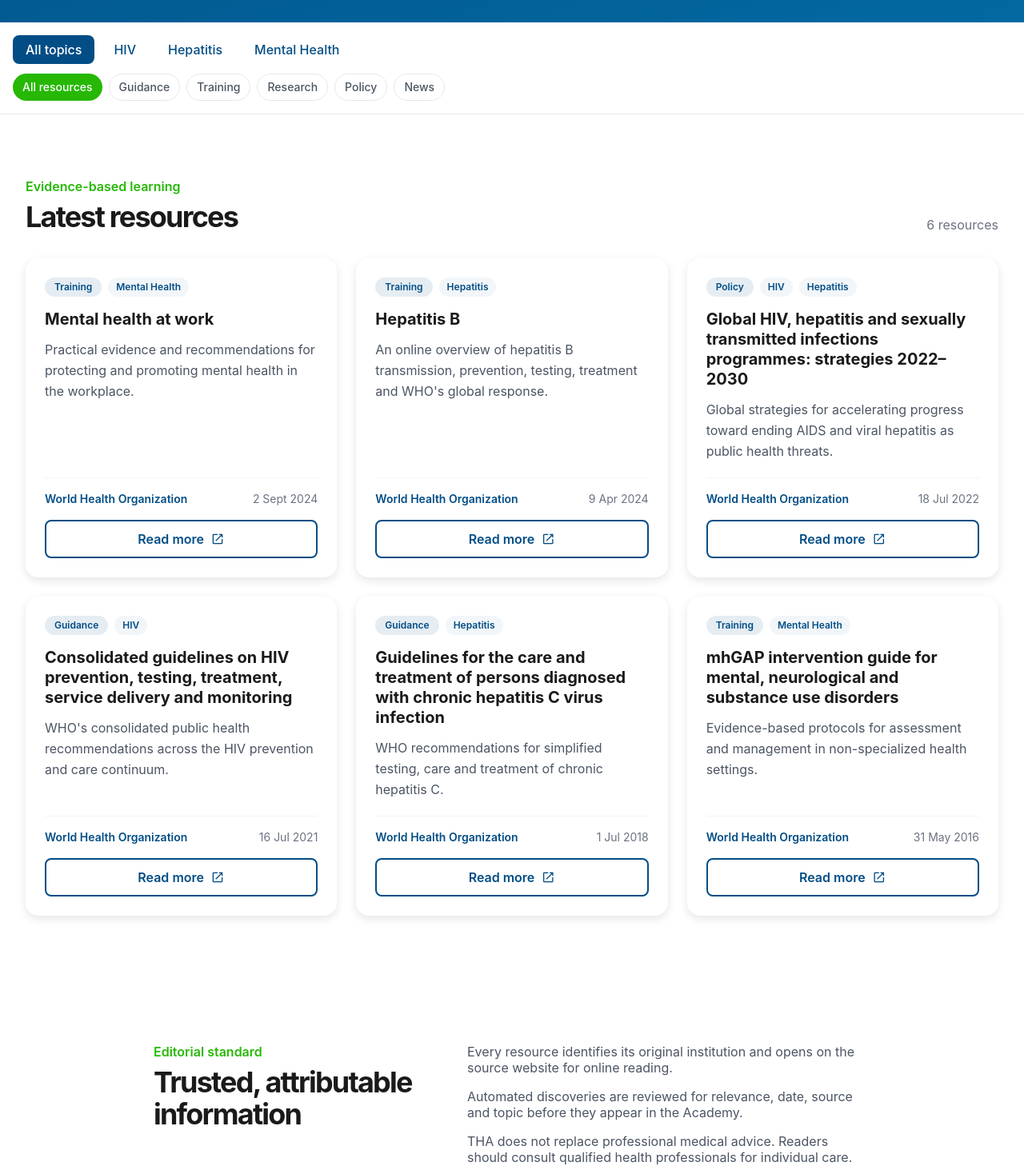
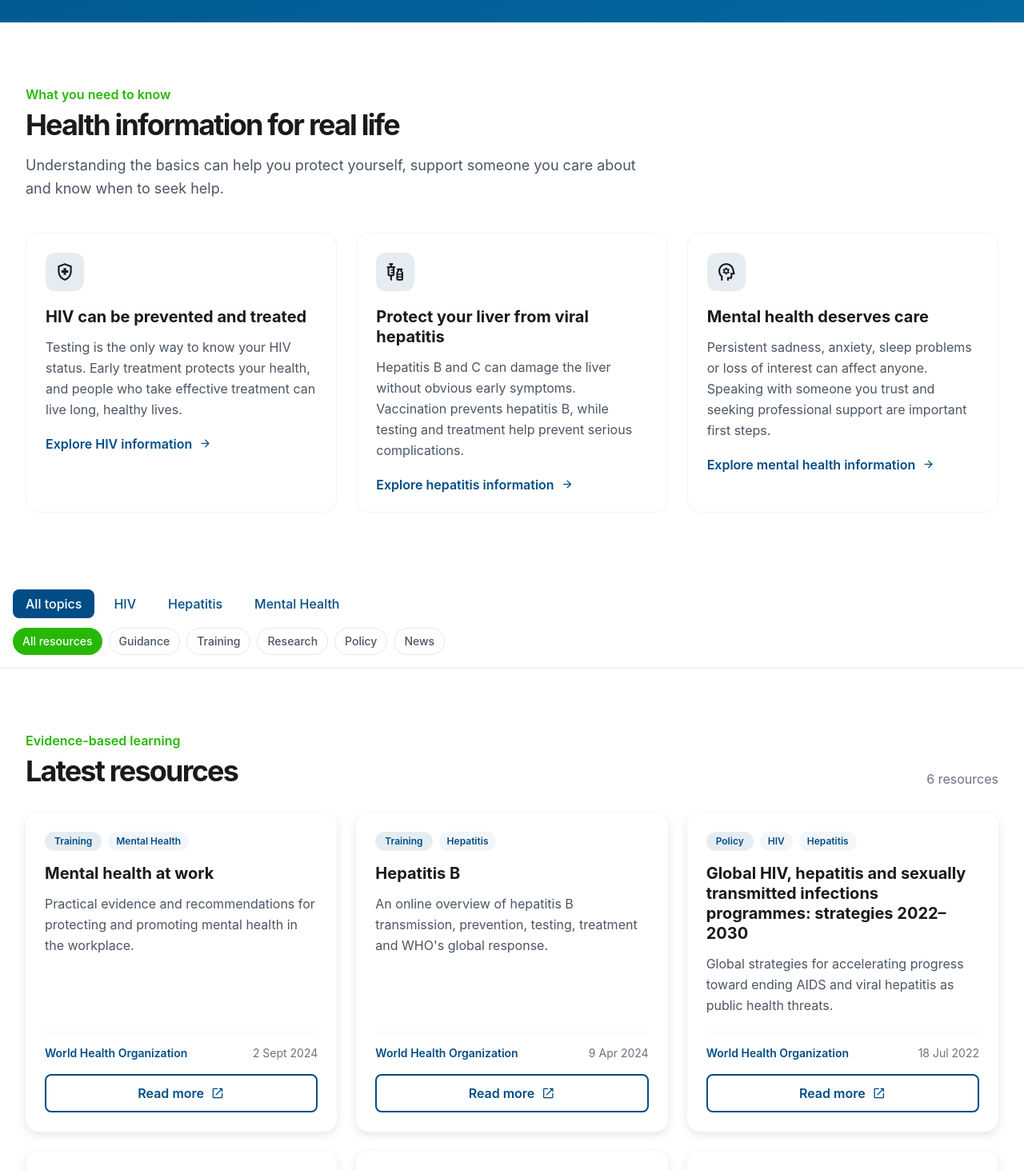
Before and after one commit to zayqu/tha-website, a React (Vite) app: page /academy in a window 1280 px wide. Shown: the part 460-1923 px from the top of the page at 80% size. Built offline with nearby package versions, Linux system fonts and the light colour scheme; no server answers.

Commit message:
Make Academy useful and human-centered

```diff
--- a/src/pages/Academy.jsx
+++ b/src/pages/Academy.jsx
@@ -5,6 +5,30 @@ import resources from '../data/academy.json';
 
 const TOPICS = ['All topics', 'HIV', 'Hepatitis', 'Mental Health'];
 const CATEGORIES = ['All resources', 'Guidance', 'Training', 'Research', 'Policy', 'News'];
+
+const HEALTH_GUIDES = [
+  {
+    topic: 'HIV',
+    icon: 'health_and_safety',
+    title: 'HIV can be prevented and treated',
+    summary: 'Testing is the only way to know your HIV status. Early treatment protects your health, and people who take effective treatment can live long, healthy lives.',
+    action: 'Explore HIV information',
+  },
+  {
+    topic: 'Hepatitis',
+    icon: 'vaccines',
+    title: 'Protect your liver from viral hepatitis',
+    summary: 'Hepatitis B and C can damage the liver without obvious early symptoms. Vaccination prevents hepatitis B, while testing and treatment help prevent serious complications.',
+    action: 'Explore hepatitis information',
+  },
+  {
+    topic: 'Mental Health',
+    icon: 'psychology',
+    title: 'Mental health deserves care',
+    summary: 'Persistent sadness, anxiety, sleep problems or loss of interest can affect anyone. Speaking with someone you trust and seeking professional support are important first steps.',
+    action: 'Explore mental health information',
+  },
+];
 
 function formatDate(value) {
   if (!value) return '';
@@ -44,7 +68,7 @@ export const Academy = () => {
             <p className="uppercase tracking-[0.2em] text-sm font-semibold text-white/75 mb-4">THA Academy</p>
             <h1 className="heading-xl text-white mb-5">Public Health Knowledge Centre</h1>
             <p className="text-lg md:text-xl text-white/85 max-w-3xl mx-auto mb-8">
-              Read verified guidance and learning resources from trusted national and international health institutions.
+              Find clear answers about HIV, viral hepatitis and mental health, then explore trusted guidance when you want to learn more.
             </p>
             <div className="relative max-w-2xl mx-auto">
               <Icon name="search" size={24} className="absolute left-4 top-1/2 -translate-y-1/2 text-primary/60" />
@@ -56,6 +80,37 @@ export const Academy = () => {
                 className="w-full pl-14 pr-4 py-4 rounded-xl text-primary focus:outline-none focus:ring-2 focus:ring-secondary text-lg"
               />
             </div>
+          </div>
+        </div>
+      </section>
+
+      <section className="section-padding bg-white">
+        <div className="container-custom">
+          <div className="max-w-3xl mb-10">
+            <p className="text-secondary font-semibold mb-2">What you need to know</p>
+            <h2 className="heading-lg mb-4">Health information for real life</h2>
+            <p className="body-lg text-gray-600">
+              Understanding the basics can help you protect yourself, support someone you care about and know when to seek help.
+            </p>
+          </div>
+          <div className="grid md:grid-cols-3 gap-6">
+            {HEALTH_GUIDES.map(guide => (
+              <article key={guide.topic} className="rounded-2xl border border-gray-100 bg-neutral p-6">
+                <div className="w-12 h-12 rounded-xl bg-primary/10 flex items-center justify-center mb-5">
+                  <Icon name={guide.icon} size={26} className="text-primary" />
+                </div>
+                <h3 className="heading-sm mb-3">{guide.title}</h3>
+                <p className="body-md text-gray-600 mb-5">{guide.summary}</p>
+                <button
+                  type="button"
+                  onClick={() => { setTopic(guide.topic); document.getElementById('academy-resources')?.scrollIntoView({ behavior: 'smooth' }); }}
+                  className="text-primary font-semibold inline-flex items-center gap-2 hover:text-secondary"
+                >
+                  {guide.action}
+                  <Icon name="arrow_forward" size={17} />
+                </button>
+              </article>
+            ))}
           </div>
         </div>
       </section>
@@ -81,7 +136,7 @@ export const Academy = () => {
         </div>
       </section>
 
-      <section className="section-padding bg-neutral">
+      <section id="academy-resources" className="section-padding bg-neutral">
         <div className="container-custom">
           <div className="flex flex-col md:flex-row md:items-end justify-between gap-4 mb-8">
             <div>
@@ -139,13 +194,13 @@ export const Academy = () => {
         <div className="container-custom">
           <div className="max-w-4xl mx-auto grid md:grid-cols-[1fr_1.4fr] gap-8 items-start">
             <div>
-              <p className="text-secondary font-semibold mb-2">Editorial standard</p>
-              <h2 className="heading-lg">Trusted, attributable information</h2>
+              <p className="text-secondary font-semibold mb-2">Your health matters</p>
+              <h2 className="heading-lg">Know when to seek help</h2>
             </div>
             <div className="space-y-4 text-gray-600">
-              <p>Every resource identifies its original institution and opens on the source website for online reading.</p>
-              <p>Automated discoveries are reviewed for relevance, date, source and topic before they appear in the Academy.</p>
-              <p>THA does not replace professional medical advice. Readers should consult qualified health professionals for individual care.</p>
+              <p>Visit a health facility if you may have been exposed to HIV or hepatitis, need testing, or have symptoms that concern you. Early advice and treatment can make a major difference.</p>
+              <p>If emotional distress is affecting daily life, speak with a qualified health professional or someone you trust. Urgent help is important if you or another person may be in immediate danger.</p>
+              <p>The resources above support learning and informed conversations; a health professional can provide advice for your individual needs.</p>
             </div>
           </div>
         </div>
```
